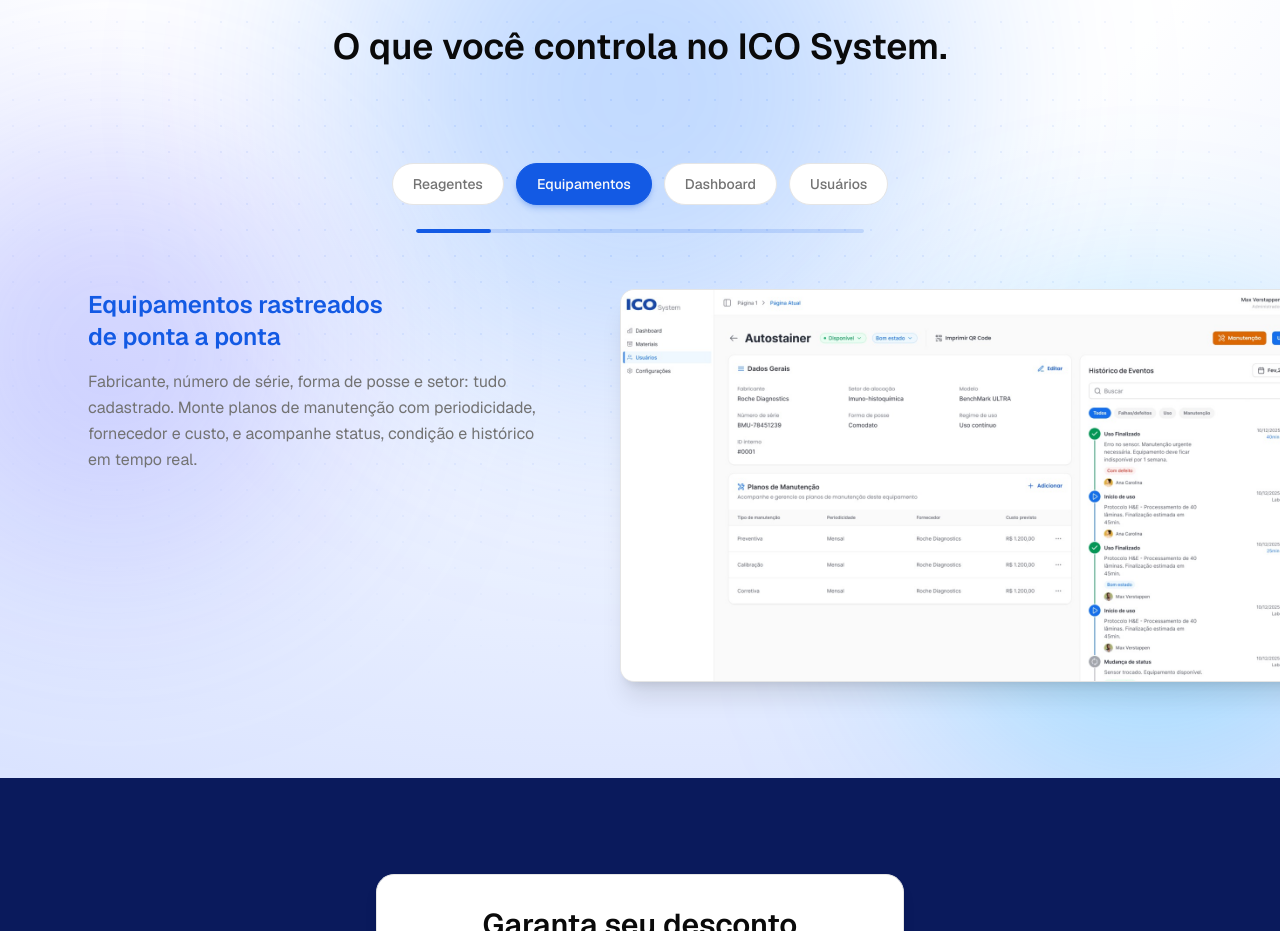
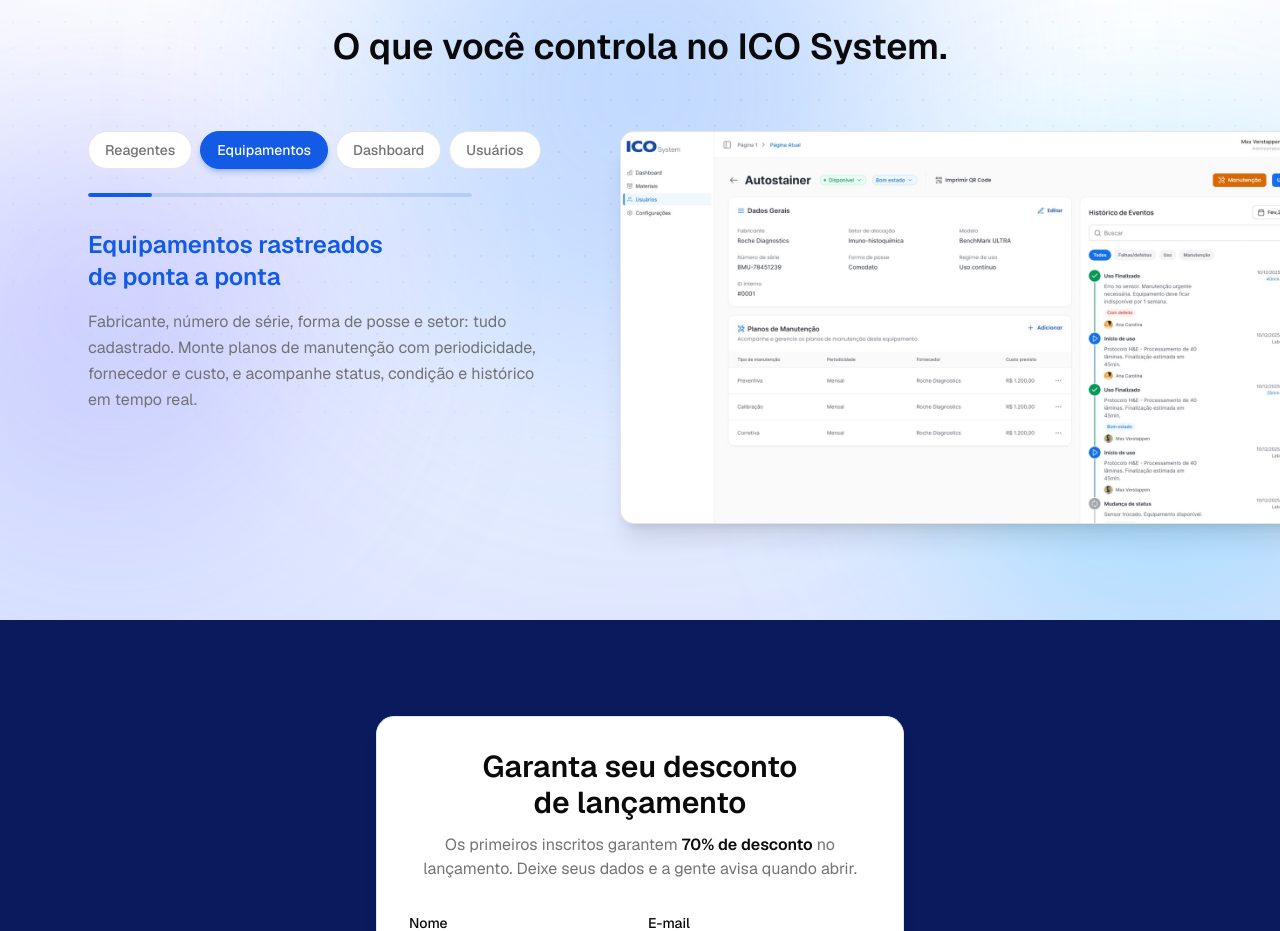
Before and after one commit to ThierryRizzo/ico-system-lp, a Next.js app: page / in a window 1280 px wide. Shown: the part 4320-5251 px from the top of the page. Built offline with nearby package versions, Linux system fonts and the light colour scheme.

Commit message:
Move tabs e barra para a coluna do titulo e descricao
Co-Authored-By: Claude Opus 4.8 <noreply@anthropic.com>

```diff
--- a/src/components/sections/funcionalidades.tsx
+++ b/src/components/sections/funcionalidades.tsx
@@ -69,11 +69,13 @@ export function Funcionalidades() {
                     </h2>
                 </div>
 
-                {/* Tabs */}
+                <div className="mt-16 grid items-start gap-10 lg:grid-cols-[0.9fr_1.1fr] lg:gap-16">
+                    <div>
+                        {/* Tabs em cima do título e descrição */}
                         <div
                             role="tablist"
                             aria-label="Áreas do ICO System"
-                    className="mt-24 flex flex-wrap items-center justify-center gap-2 sm:gap-3">
+                            className="flex flex-wrap items-center gap-2">
                             {tabs.map((t) => {
                                 const selected = t.id === active
                                 return (
@@ -84,7 +86,7 @@ export function Funcionalidades() {
                                         aria-selected={selected}
                                         onClick={() => setActive(t.id)}
                                         className={cn(
-                                    "cursor-pointer rounded-full border px-5 py-2.5 text-sm font-medium transition-all duration-200",
+                                            "cursor-pointer rounded-full border px-4 py-2 text-sm font-medium transition-all duration-200",
                                             selected
                                                 ? "border-primary bg-primary text-primary-foreground shadow-md shadow-primary/25"
                                                 : "border-border bg-card text-muted-foreground hover:border-primary/40 hover:text-foreground"
@@ -96,7 +98,7 @@ export function Funcionalidades() {
                         </div>
 
                         {/* Barra de progresso, logo abaixo das tabs */}
-                <div className="mx-auto mt-6 h-1 w-full max-w-md overflow-hidden rounded-full bg-primary/15">
+                        <div className="mt-6 h-1 w-full max-w-sm overflow-hidden rounded-full bg-primary/15">
                             <div
                                 key={active}
                                 className="bg-primary h-full rounded-full"
@@ -104,15 +106,18 @@ export function Funcionalidades() {
                             />
                         </div>
 
-                {/* Conteúdo da aba */}
+                        {/* Título + descrição */}
                         <div
                             key={active}
-                    className="mt-14 grid items-start gap-10 duration-500 animate-in fade-in-50 slide-in-from-bottom-2 lg:grid-cols-[0.9fr_1.1fr] lg:gap-16">
-                    <div>
+                            className="mt-8 duration-500 animate-in fade-in-50 slide-in-from-bottom-2">
                             <h3 className="text-primary text-2xl font-semibold text-balance">{current.title}</h3>
                             <p className="text-muted-foreground mt-4 leading-relaxed">{current.text}</p>
                         </div>
-                    <div className="lg:-mr-16 xl:-mr-32">
+                    </div>
+
+                    <div
+                        key={active}
+                        className="duration-500 animate-in fade-in-50 slide-in-from-bottom-2 lg:-mr-16 xl:-mr-32">
                         <div className="relative aspect-video overflow-hidden rounded-xl border bg-muted shadow-xl">
                             <Image
                                 src={`${basePath}${current.img}`}
```
Lines whose indentation alone changed are shown as unchanged.
